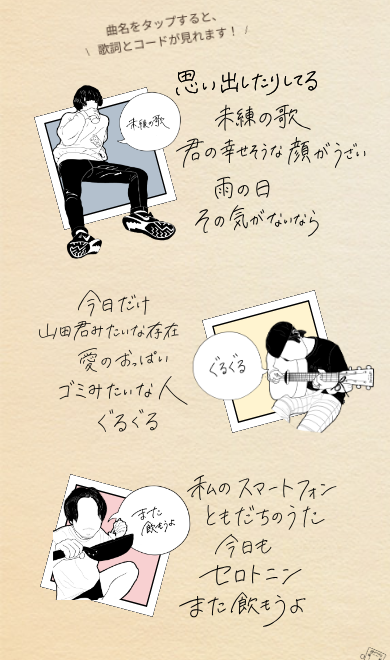
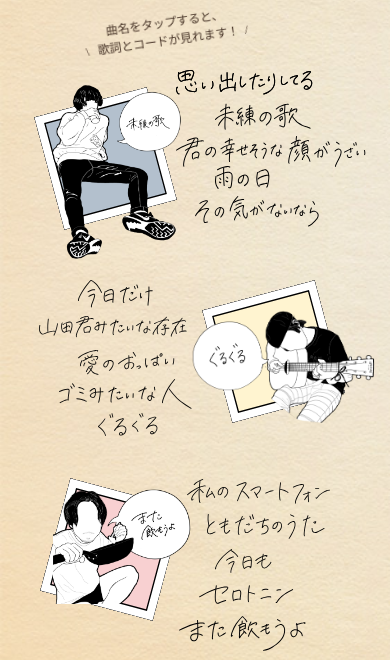
Before and after one commit to nagafujirikako/official, a plain HTML site: page index.html in a window 390 px wide. Shown: the part 278-938 px from the top of the page. Drawn offline with Linux system fonts and the light colour scheme; a web font is replaced by a local one.

Commit message:
Add files via upload

```diff
--- a/css/style.css
+++ b/css/style.css
@@ -318,8 +318,8 @@ main .kyoku {
 
 
   #miren .omoi {
-    width: 65%;
-    max-width: 70%;
+    width: 63%;
+    max-width: 69%;
     margin: 5px 15vw 0 15vw;
   }
 
@@ -339,13 +339,13 @@ main .kyoku {
   #miren .amen {
     width: 35%;
     max-width: 40%;
-  margin: 0 25vw;
+  margin: -10px 25vw 0px 25vw;
   }
 
   #miren .sono {
     width: 60%;
     max-width: 65%;
-  margin: 2px 0 0 20vw;
+  margin: 3px 0 0 20vw;
   }
 
   /* ーーーーーーーーーーーぐるぐるーーーーーーーーー */
@@ -410,26 +410,26 @@ main .kyoku {
 
 
   #guruguru .kyoud {
-    width: 50%;
+    width: 52%;
     max-width: 55%;
     margin: 30px 20vw 0 20vw;
   }
 
   #guruguru .yama {
-    width: 80%;
+    width: 90%;
     max-width: 85%;
-  margin:0 10vw;
+  margin:2% 10vw;
   }
 
   #guruguru .aino img{
-    width: 55%;
+    width: 59%;
     max-width: 60%;
     margin: 0 20vw;
 
   }
 
   #guruguru .gomi {
-    width: 75%;
+    width: 77%;
     max-width: 80%;
   margin: 0 15vw;
   }
@@ -507,7 +507,7 @@ main .kyoku {
 
 
   #kyoumo .wata {
-    width: 68%;
+    width: 65%;
     height: auto;
     margin: 0 18vw;
   }
@@ -515,7 +515,7 @@ main .kyoku {
   #kyoumo .tomo {
     width:55%;
     height: auto;
-    margin: 4px 23vw;
+    margin: 10px 23vw;
   }
 
   #kyoumo .kyoum {
@@ -525,9 +525,9 @@ main .kyoku {
   }
 
   #kyoumo .sero {
-    width: 50%;
+    width: 46%;
     height: auto;
-   margin: 0 21vw;
+   margin: 6px 21vw;
 
   }
 
```
